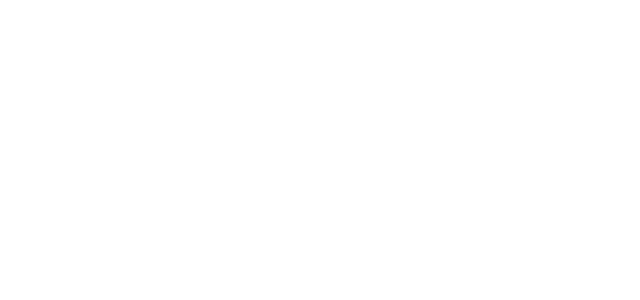
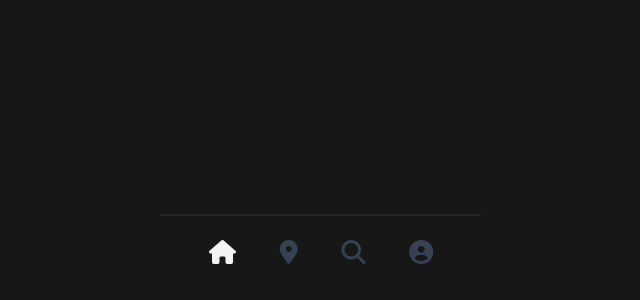
Before and after one commit to or-abdillh/package-tracking-app, a Vue app: page / in a window 1280 px wide. Shown: the part 500-800 px from the top of the page, without its empty margins (319-959 px from the left). Built offline with nearby package versions, Linux system fonts and the light colour scheme; a web font is replaced by a local one.

Commit message:
feat: integrate BaseLayout component into Index view

```diff
--- a/src/views/Index.vue
+++ b/src/views/Index.vue
@@ -1,2 +1,9 @@
 <template>
+    <BaseLayout></BaseLayout>
 </template>
+
+<script setup lang="ts">
+
+import BaseLayout from '@/layouts/Base.vue';
+
+</script>
```
